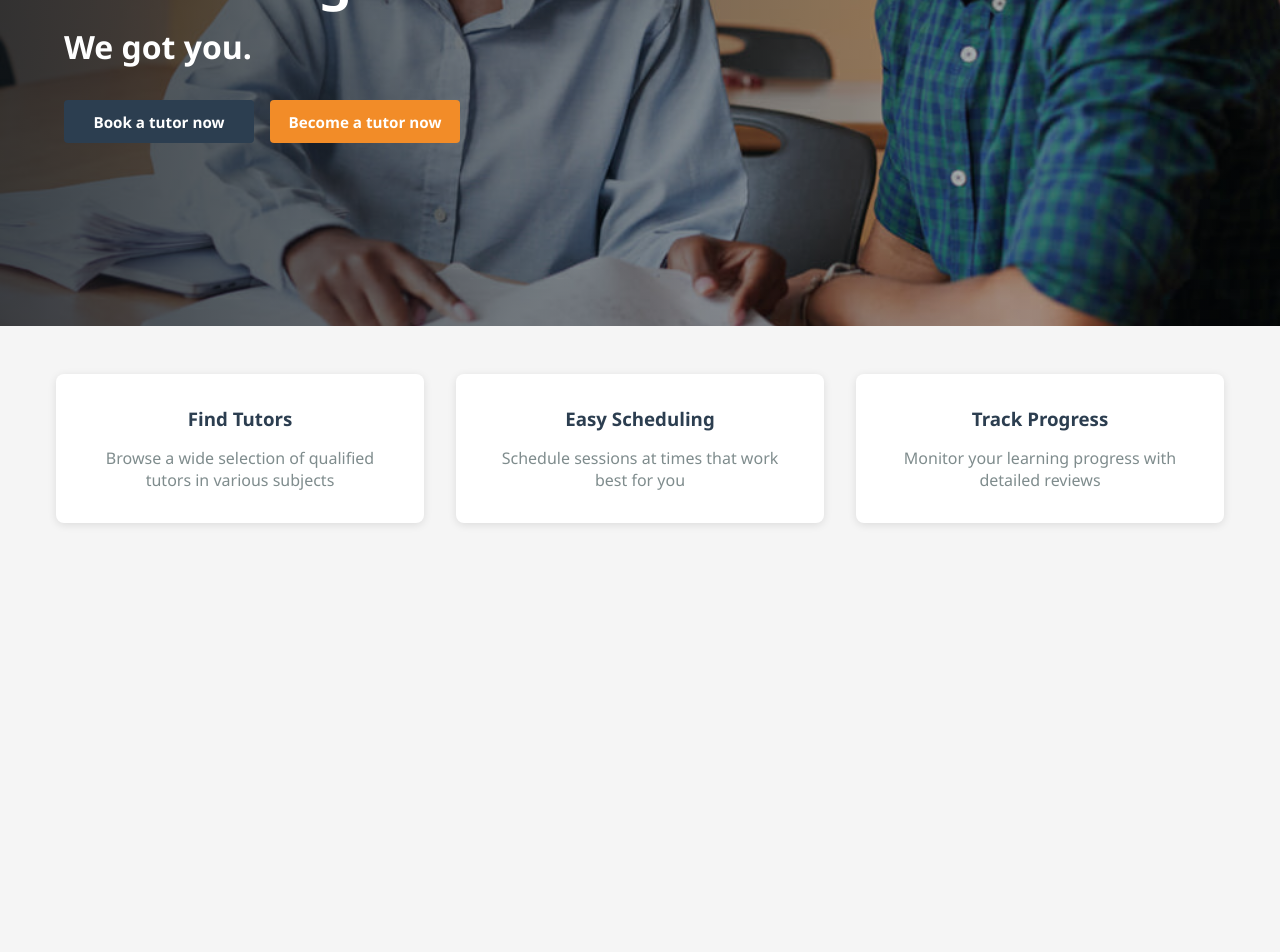
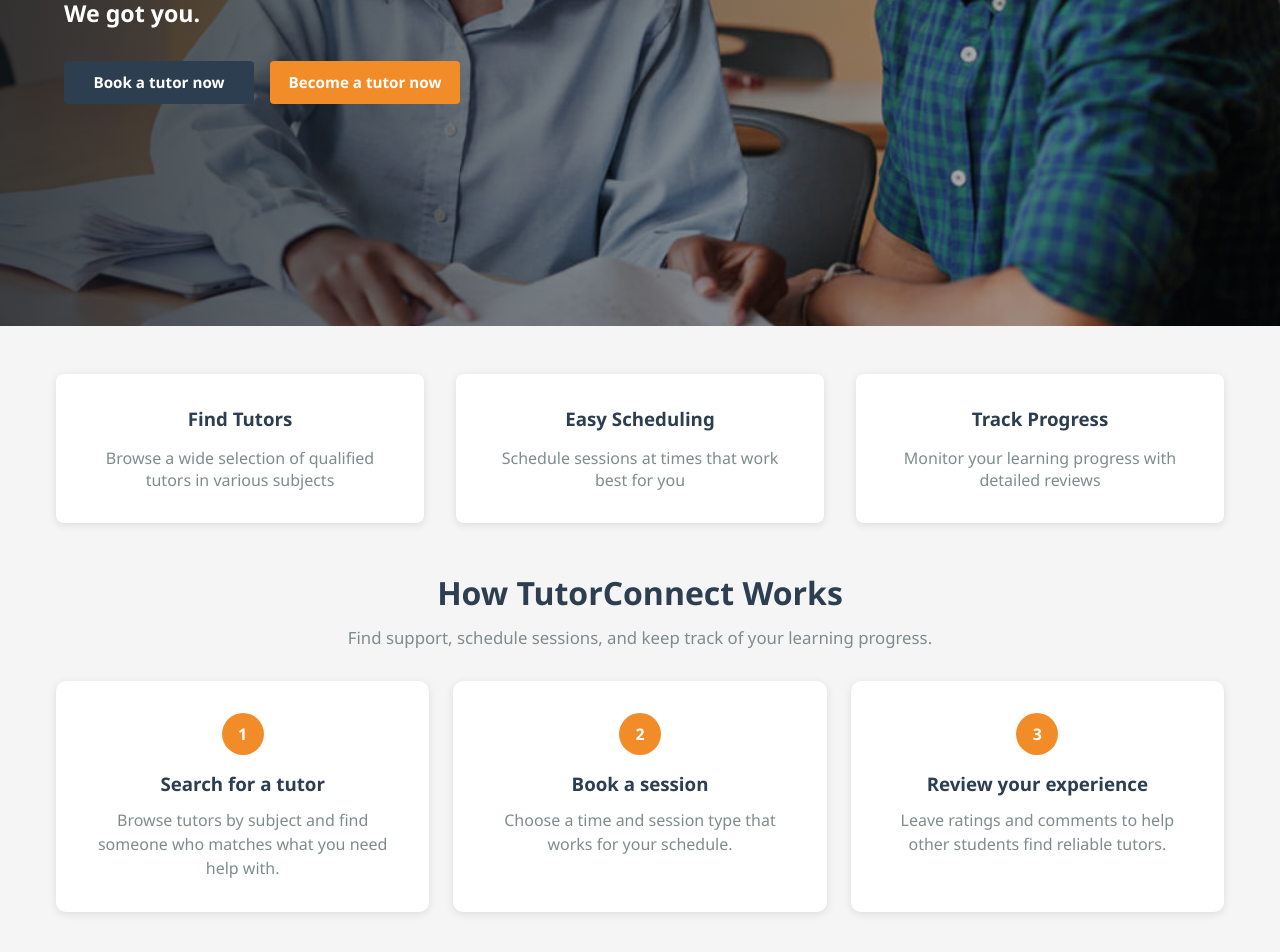
Before and after one commit to UCR-CS110/final-project-TutorConnect, a React (Create React App) app in the folder frontend/: page / in a window 1280 px wide. Shown: the part 366-1318 px from the top of the page. Before the commit the page ends 937 px from the top, so only its background shows below. Built offline with nearby package versions, Linux system fonts and the light colour scheme.

Commit message:
Polish home page and profile messages

```diff
--- a/frontend/src/pages/Home.js
+++ b/frontend/src/pages/Home.js
@@ -11,7 +11,7 @@
       <div className="home-page">
         <div className="hero" style={{ backgroundImage: `url(${heroImage})` }}>
           <div className="hero-content">
-            <h1>Having trouble learning something?</h1>
+            <h1>Having trouble learning?</h1>
             <p>We got you.</p>
             <div className="cta-buttons">
               <Link to="/search" className="btn btn-primary">Book a tutor now</Link>
@@ -34,6 +34,31 @@
             <p>Monitor your learning progress with detailed reviews</p>
           </div>
         </div>
+        <div className="how-it-works">
+          <div className="section-heading">
+            <h2>How TutorConnect Works</h2>
+            <p>Find support, schedule sessions, and keep track of your learning progress.</p>
+          </div>
+          <div className="steps">
+            <div className="step-card">
+              <span className="step-number">1</span>
+              <h3>Search for a tutor</h3>
+              <p>Browse tutors by subject and find someone who matches what you need help with.</p>
+            </div>
+
+            <div className="step-card">
+              <span className="step-number">2</span>
+              <h3>Book a session</h3>
+              <p>Choose a time and session type that works for your schedule.</p>
+            </div>
+
+            <div className="step-card">
+              <span className="step-number">3</span>
+              <h3>Review your experience</h3>
+              <p>Leave ratings and comments to help other students find reliable tutors.</p>
+            </div>
+          </div>
+        </div>
       </div>
     </>
   );
--- a/frontend/src/pages/Profile.js
+++ b/frontend/src/pages/Profile.js
@@ -81,7 +81,8 @@
         localStorage.removeItem('user');
         navigate('/login');
       } else {
-        setError(loadError.message);
+        console.error('Profile load error:', loadError);
+        setError('');
       }
     } finally {
       setLoading(false);
--- a/frontend/src/styles/pages/Home.css
+++ b/frontend/src/styles/pages/Home.css
@@ -24,21 +24,21 @@
 .hero-content {
     position: relative;
     z-index: 1;
-    max-width: 820px;
+    max-width: 650px;
 }
 
 .hero h1 {
     color: white;
     margin-bottom: 1rem;
-    font-size: 3.35rem;
-    font-weight: 600;
-    line-height: 1.12;
+    font-size: 3rem;
+    font-weight: 700;
+    line-height: 1.1;
     animation: heroDropIn 0.7s ease-out both;
 }
 
 .hero p {
     color: white;
-    font-size: 2rem;
+    font-size: 1.45rem;
     font-weight: 600;
     margin-bottom: 2rem;
     animation: heroDropIn 0.7s ease-out 0.12s both;
@@ -90,8 +90,8 @@
     display: grid;
     grid-template-columns: repeat(auto-fit, minmax(250px, 1fr));
     gap: 2rem;
-    margin: 3rem auto;
-    padding: 0 1rem 3rem;
+    margin: 3rem auto 2rem;
+    padding: 0 1rem;
 }
 
 .feature-card {
@@ -100,6 +100,7 @@
     border-radius: 8px;
     box-shadow: 0 2px 8px rgba(0,0,0,0.1);
     text-align: center;
+    transition: transform 0.25s ease, box-shadow 0.25s ease;
 }
 
 .feature-card h3 {
@@ -109,6 +110,11 @@
 
 .feature-card p {
     color: #7f8c8d;
+}
+
+.feature-card:hover {
+    transform: translateY(-6px);
+    box-shadow: 0 12px 24px rgba(0, 0, 0, 0.12);
 }
 
 @media (max-width: 700px) {
@@ -151,6 +157,71 @@
     }
 }
 
+.how-it-works {
+    max-width: 1200px;
+    margin: 0 auto;
+    padding: 1rem 1rem 5rem;
+}
+
+.section-heading {
+    text-align: center;
+    margin-bottom: 2rem;
+}
+
+.section-heading h2 {
+    color: #2c3e50;
+    font-size: 2rem;
+    margin-bottom: 0.75rem;
+}
+
+.section-heading p {
+    color: #7f8c8d;
+    font-size: 1.05rem;
+}
+
+.steps {
+    display: grid;
+    grid-template-columns: repeat(auto-fit, minmax(240px, 1fr));
+    gap: 1.5rem;
+}
+
+.step-card {
+    background: white;
+    padding: 2rem;
+    border-radius: 10px;
+    box-shadow: 0 2px 8px rgba(0, 0, 0, 0.1);
+    text-align: center;
+    transition: transform 0.25s ease, box-shadow 0.25s ease;
+}
+
+.step-card:hover {
+    transform: translateY(-6px);
+    box-shadow: 0 12px 24px rgba(0, 0, 0, 0.12);
+}
+
+.step-number {
+    width: 42px;
+    height: 42px;
+    margin: 0 auto 1rem;
+    border-radius: 50%;
+    background-color: #f28c28;
+    color: white;
+    display: flex;
+    align-items: center;
+    justify-content: center;
+    font-weight: 700;
+}
+
+.step-card h3 {
+    color: #2c3e50;
+    margin-bottom: 0.75rem;
+}
+
+.step-card p {
+    color: #7f8c8d;
+    line-height: 1.5;
+}
+
 @media (prefers-reduced-motion: reduce) {
     .hero h1,
     .hero p,
```
